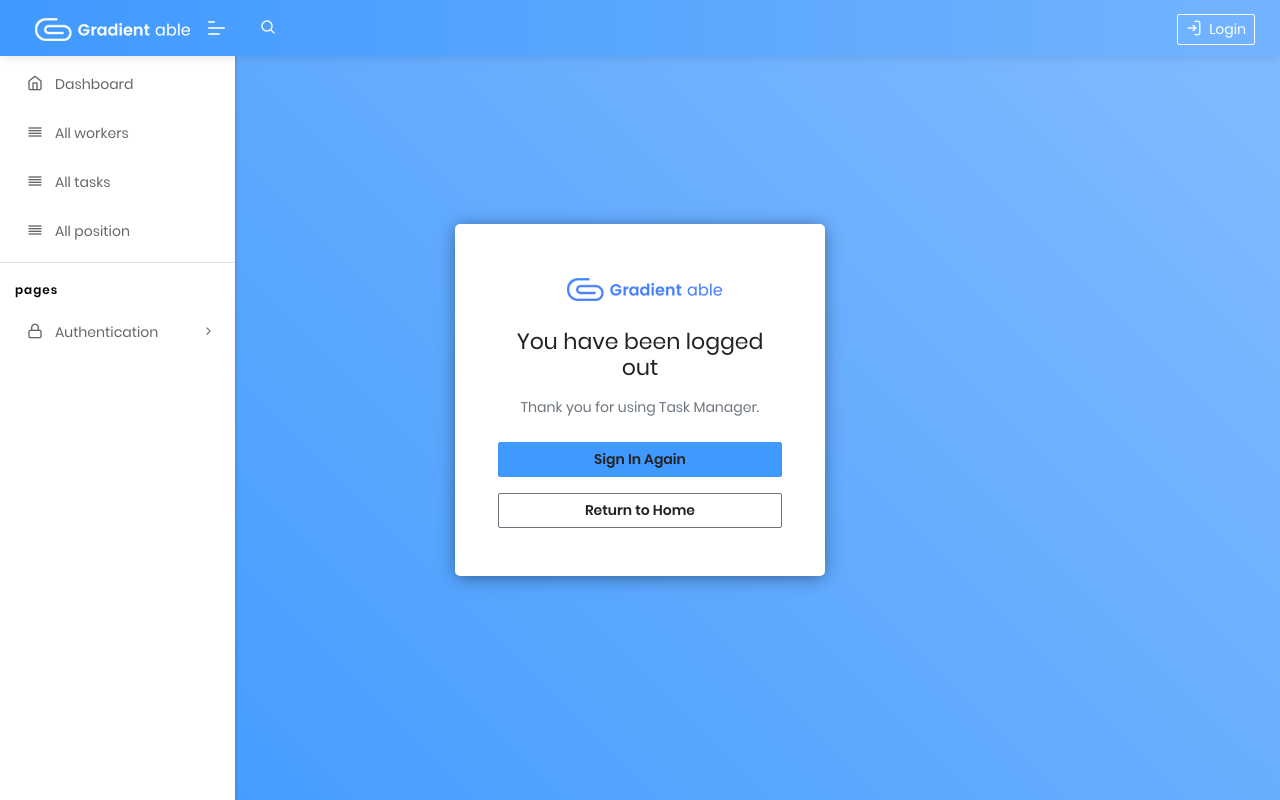
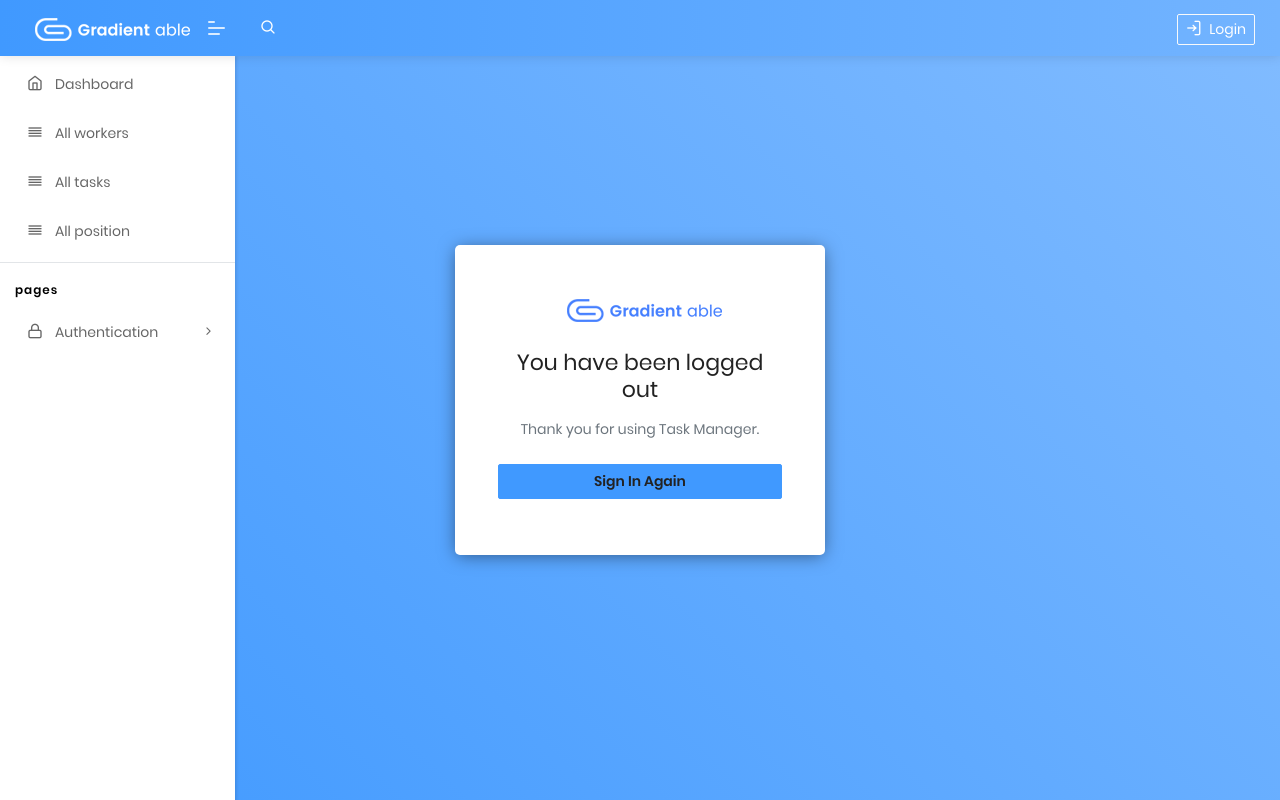
Before and after one commit to trs-ostapchuk/task-manager, a Django app: page /accounts/logout/ in a window 1280 px wide. Run offline with Django 4.2, Linux system fonts and the light colour scheme; some libraries are stand-ins or nearby versions.

Commit message:
Fix logout page

```diff
--- a/templates/includes/navigation.html
+++ b/templates/includes/navigation.html
@@ -31,9 +31,12 @@
           Hello, <strong>{{ request.user.username }}</strong>
         </li>
         <li class="nav-item">
-          <a href="{% url 'logout' %}" class="btn btn-outline-light btn-sm">
-            <i class="feather icon-log-out me-1"></i> Logout
-          </a>
+          <form method="post" action="{% url 'logout' %}">
+            {% csrf_token %}
+            <button type="submit" class="btn btn-outline-light btn-sm">
+              <i class="feather icon-log-out me-1"></i> Logout
+            </button>
+          </form>
         </li>
       {% else %}
         <li class="nav-item">
--- a/templates/registration/logged_out.html
+++ b/templates/registration/logged_out.html
@@ -19,7 +19,6 @@
 
             <div class="d-grid gap-2">
               <a href="{% url 'login' %}" class="btn btn-primary mb-2">Sign In Again</a>
-              <a href="/" class="btn btn-outline-secondary">Return to Home</a>
             </div>
 
           </div>
--- a/templates/registration/login.html
+++ b/templates/registration/login.html
@@ -30,7 +30,6 @@
 								{% csrf_token %}
 								{{ form.as_p }}
 								<button type="submit" name="login" class="btn btn-block btn-primary mt-2 mb-4">Sign In</button>
-
 							</form>
 
 							<p class="mb-2">Don't have an account? <a href="#" class="f-w-400">Sign UP</a></p>
```
